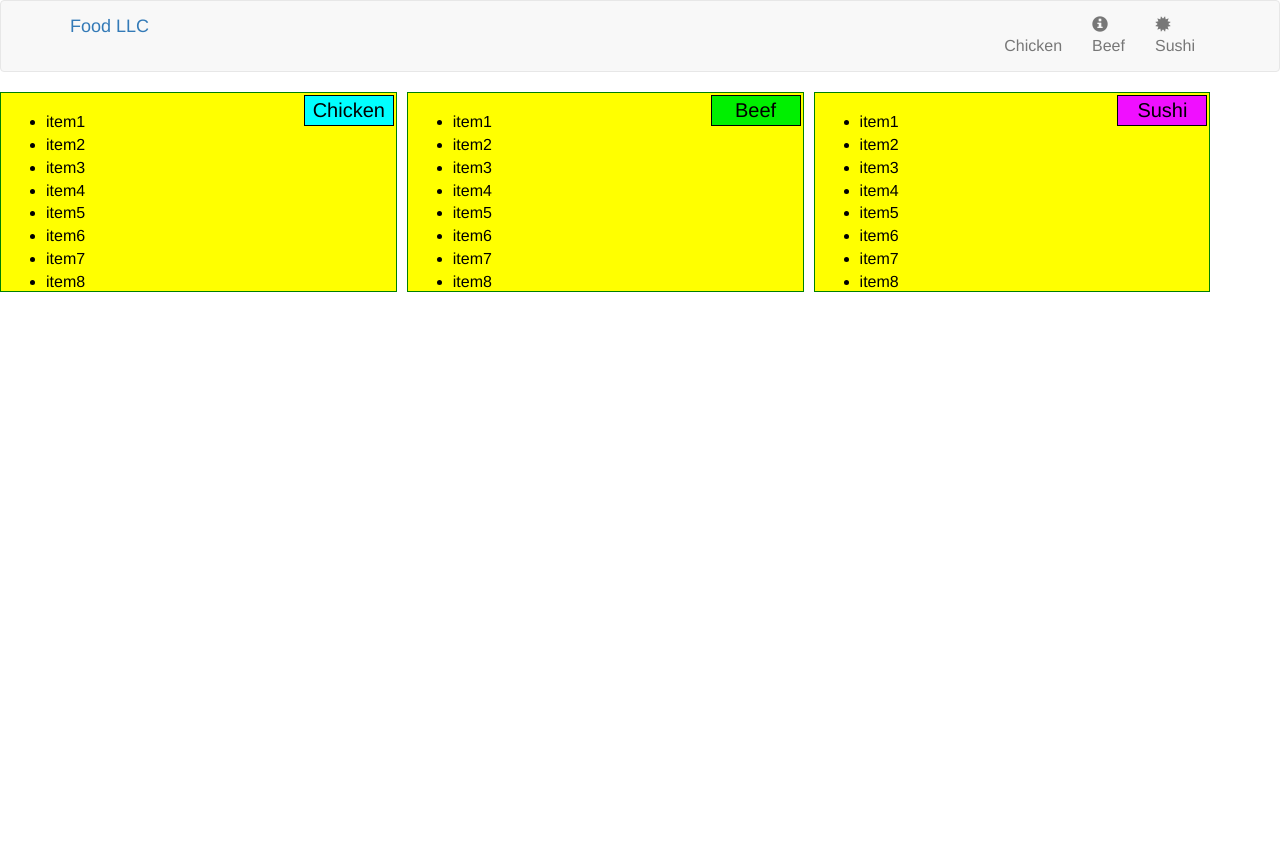
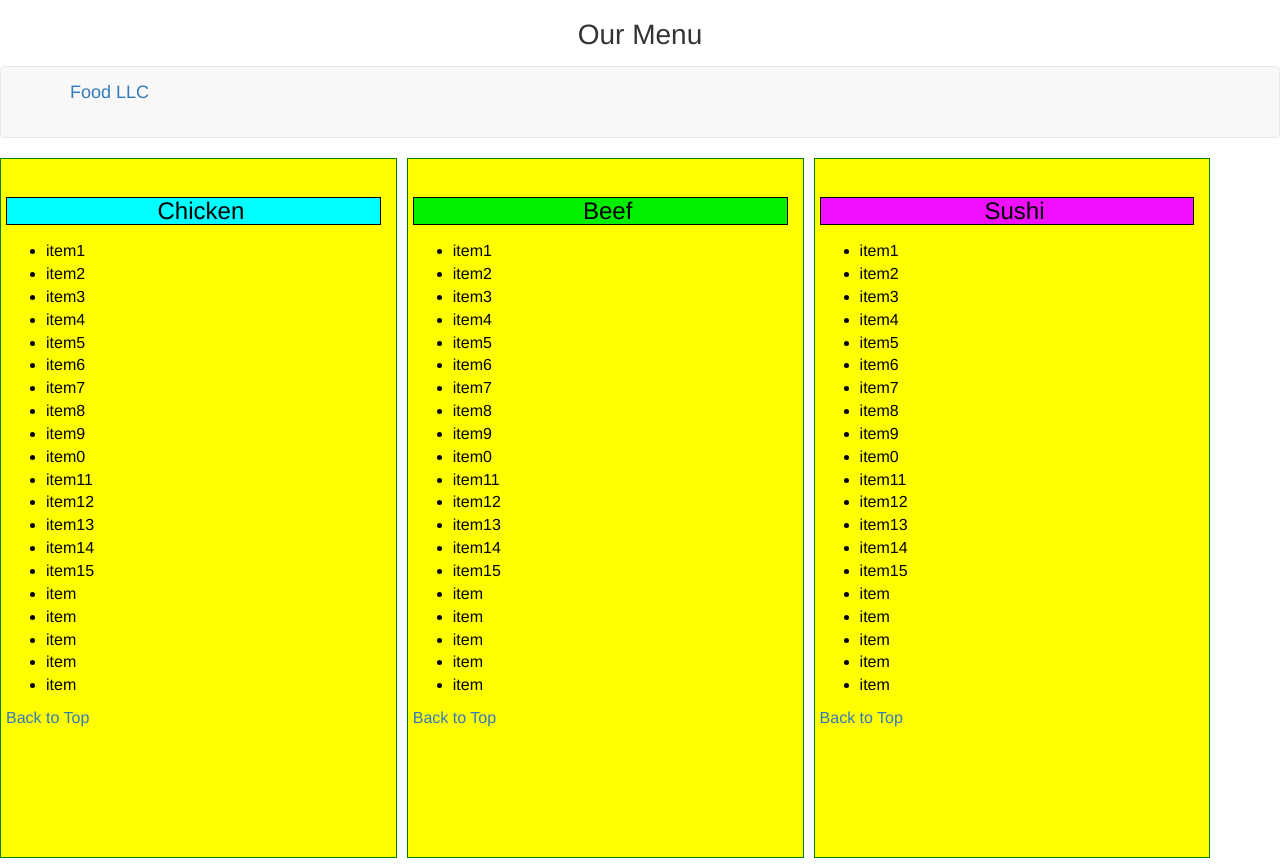
Before and after one commit to financedoc/coursera.js, a plain HTML site: page site/three/index.html in a window 1280 px wide. Before the commit the page ends 800 px from the top, so only its background shows below. Drawn offline with nearby package versions, Linux system fonts and the light colour scheme.

Commit message:
should be final!

```diff
--- a/site/three/css/styles.css
+++ b/site/three/css/styles.css
@@ -11,11 +11,10 @@ h1 {
   margin-bottom: 15px;
   font-size: 1.75em
 }
-h2 {
-    text-align: left;
+h3 {
+    text-align: center;
   margin-bottom: 15px;
   font-size: 1.5em;
-  visibility: hidden;
   padding-left:15px;
 }
 
@@ -26,7 +25,7 @@ p {
 .itembox {
   border: 1px solid black;
   background-color: yellow;
-  height: 200px;
+  height: 700px;
   position: relative;
   color: black;
   padding-top: 18px;
@@ -42,13 +41,8 @@ p {
 }
 
 .itemtitle {
-  font-size: 1.25em;
   border: 1px solid black;
-  text-align: center;
   background-color: #00ffff;
-  position: absolute;
-  top: 2px;
-  right: 2px;
 
 }
 .mobile-itemtitle{
@@ -82,39 +76,42 @@ p {
   margin: 5px;
 }
 
-
+.returntop {
+  position:absolute;
+  bottom: 10
+}
 
 /********** Large devices only **********/
 @media (min-width: 992px) {
-  .col-lg-4 {
+  .col-md-4 {
     float: left;
     border: 1px solid green;
     width: 31%;
   }
-  .itemtitle {
-    width: 90px;
-  }
+#collapsable-nav {
+  visibility:hidden;
+}
 }
 
 /********** Medium devices only **********/
 @media (min-width: 768px) and (max-width: 991px) {
-  .col-md-6, .col-md-12 {
+  .col-sm-6, .col-sm-12 {
     float: left;
     border: 1px solid red;
   }
-  .col-md-6 {
+  .col-sm-6 {
     width: 48%;
   }
-  .col-md-12 {
+  .col-sm-12 {
     width: 97%;
   }
-  .itemtitle {
-    width: 90px;
-  }
+#collapsable-nav {
+  visibility:hidden;
+}
 }
 /**********mobile devices**************/
 @media (max-width: 767px) {
-  .col-sd-12 {
+  .col-xs-12 {
     float: both;
     border: 1px solid blue;
     width: 100%;
--- a/site/three/index.html
+++ b/site/three/index.html
@@ -10,7 +10,7 @@
     <link rel="stylesheet" href="css/styles.css">
   </head>
 <body>
-
+<h1 id="top" >Our Menu</h1>
 <header>
     <nav id="header-nav" class="navbar navbar-default">
       <div class="container">
@@ -35,11 +35,11 @@
             </li>
             <li>
               <a href="#section2">
-                <span class="glyphicon glyphicon-info-sign"></span><br class="hidden-xs"> Beef</a>
+                <br class="hidden-xs"> Beef</a>
             </li>
             <li>
               <a href="#section3">
-                <span class="glyphicon glyphicon-certificate"></span><br class="hidden-xs"> Sushi</a>
+                <br class="hidden-xs"> Sushi</a>
             </li>
 
           </ul><!-- #nav-list -->
@@ -49,9 +49,9 @@
     </nav>
   </header>
 
-  <div class="itembox col-lg-4 col-md-6 col-sd-12">
-    <div class="itemtitle" id="section1"> Chicken</a></div>
-      <dv class="menuitems"><ul>
+  <div class="itembox col-md-4 col-sm-6 col-xs-12">
+    <h3 class="itemtitle" id="section1"> Chicken</a></h3>
+    <div class="menuitems"><ul>
           <li>item1</li>
           <li>item2</li>
           <li>item3</li>
@@ -73,12 +73,11 @@
           <li>item</li>
           <li>item</li>
         </ul>  </div>
+        <span class="align-bottom"><a href="#top">Back to Top</a></span>
+      </div>
 
-
-  </div>
-
-  <div class="itembox col-lg-4 col-md-6 col-sd-12">
-    <div class="itemtitle seconditem" id="section2">Beef</div>
+  <div class="itembox col-md-4 col-sm-6 col-xs-12">
+    <h3 class="itemtitle seconditem" id="section2">Beef</h3>
     <div class="menuitems">
       <ul>
           <li>item1</li>
@@ -103,10 +102,11 @@
           <li>item</li>
         </ul>
         </div>
+        <div class="returntop"><a href="#top">Back to Top</a></div>
   </div>
 
-  <div class="itembox col-lg-4 col-md-12 col-sd-12">
-    <div class="itemtitle thirditem" id="section3">Sushi</div>
+  <div class="itembox col-md-4 col-sm-12 col-xs-12">
+    <h3 class="itemtitle thirditem" id="section3">Sushi</h3>
      <div class="menuitems"><ul>
           <li>item1</li>
           <li>item2</li>
@@ -129,7 +129,9 @@
           <li>item</li>
           <li>item</li>
         </ul> </div>
+        <div class="returntop"><a href="#top">Back to Top</a></div>
         </div>
+
 
 </div>
 
```
